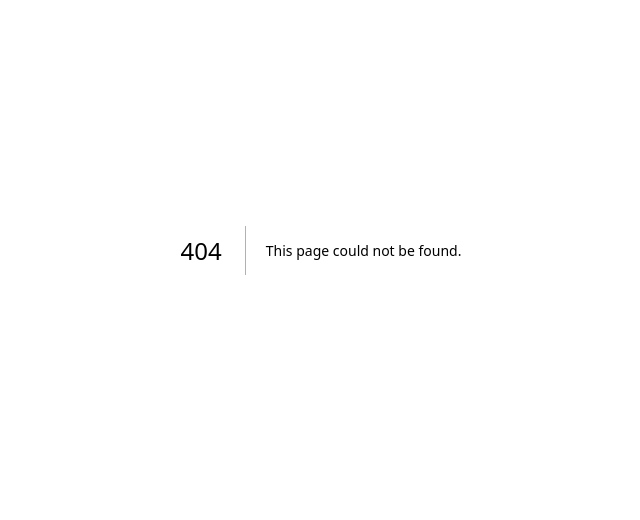
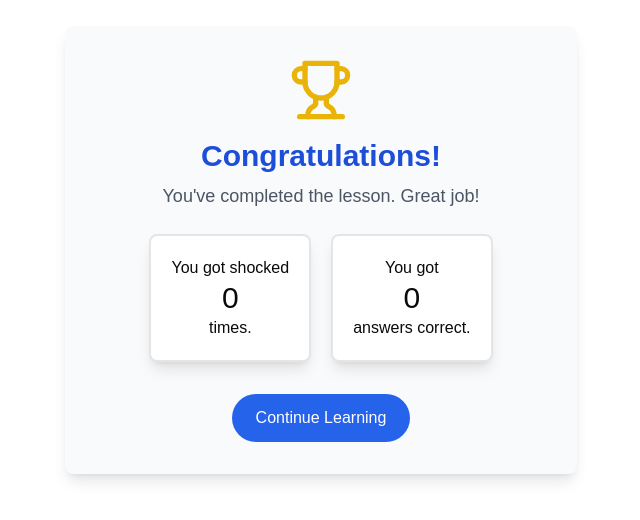
Before and after one commit to brainstorm-hack-the-valley/brainstorm, a Next.js app: page /endscreen in a window 1280 px wide. Before the commit this address had no page. Shown: the part 150-670 px from the top of the page, without its empty margins (319-959 px from the left). Built offline with nearby package versions, Linux system fonts and the light colour scheme.

Commit message:
added end screen

```diff
--- /dev/null
+++ b/src/app/endscreen/page.tsx
@@ -0,0 +1,51 @@
+'use client';
+import React from "react";
+import { Trophy } from "lucide-react";
+import { useRouter } from "next/navigation";
+
+interface EndScreenProps {
+    numShock: number;
+    numCorrect: number;
+}
+
+const EndScreen = ({ numShock, numCorrect }: EndScreenProps) => {
+    if (numShock === undefined) {
+        numShock = 0;
+    }
+    if (numCorrect === undefined) {
+        numCorrect = 0;
+    }
+    const router = useRouter();
+    return (
+        <div className="min-h-screen flex flex-col items-center justify-center bg-white p-6">
+        <div className="bg-slate-50 rounded-lg shadow-lg p-8 max-w-lg w-full text-center">
+            {/* Trophy Icon */}
+            <Trophy className="w-16 h-16 text-yellow-500 mx-auto mb-4" />
+            {/* Congratulatory Message */}
+            <h1 className="text-3xl font-bold text-blue-700 mb-2">Congratulations!</h1>
+            <p className="text-lg text-gray-600 mb-6">You've completed the lesson. Great job!</p>
+
+            <div className="flex items-center justify-center space-x-5">
+                <div className="bg-white rounded-lg shadow-lg border-2 p-5">
+                    <p>You got shocked</p>
+                    <p className="text-3xl">{numShock}</p>
+                    <p>times.</p>
+                </div>
+                <div className="bg-white rounded-lg shadow-lg border-2 p-5">
+                    <p>You got</p>
+                    <p className="text-3xl">{numCorrect}</p>
+                    <p>answers correct.</p>
+                </div>
+            </div>
+            <button
+                className="mt-8 bg-blue-600 hover:bg-blue-700 text-white py-3 px-6 rounded-full transition-colors"
+                onClick={() => router.push("/subject")}
+            >
+                Continue Learning
+            </button>
+            </div>
+        </div>
+    );
+};
+
+export default EndScreen;
```
